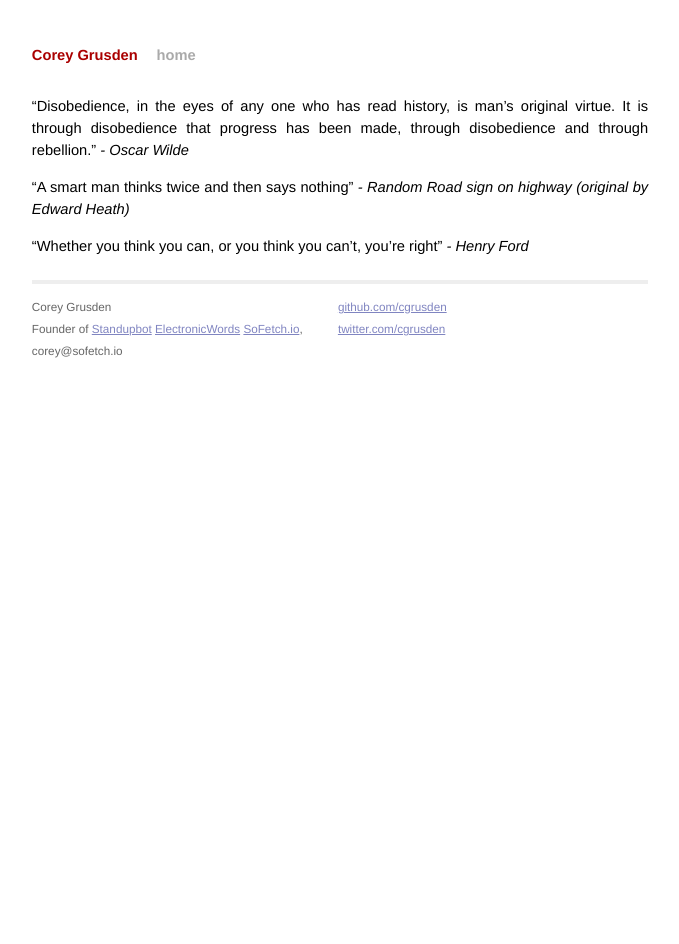
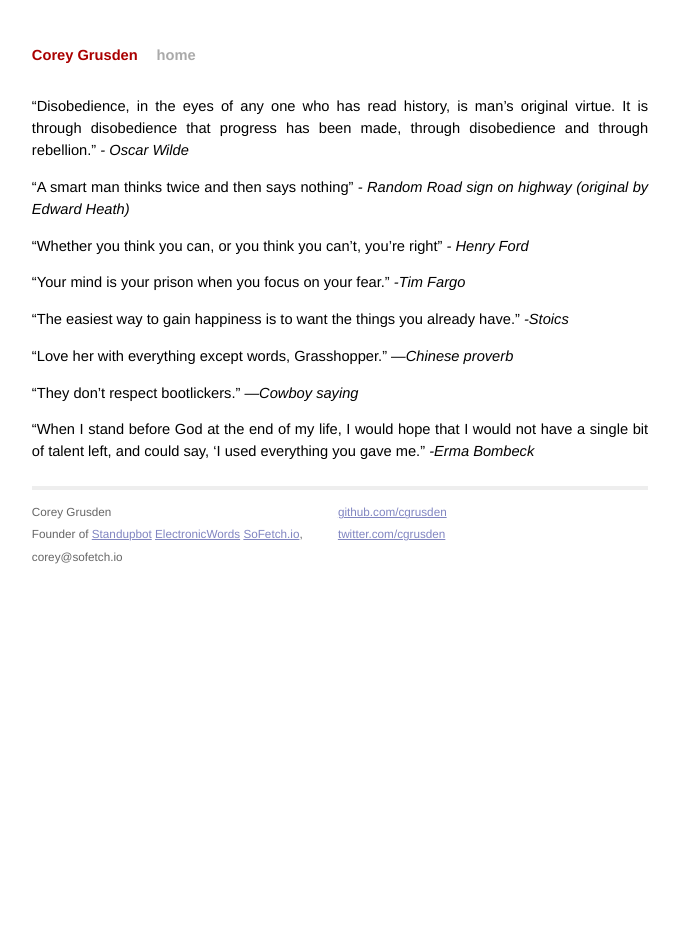
Before and after one commit to cgrusden/cgrusden.github.io, a Jekyll site: the page built from quotes.md, in a window 1280 px wide. Shown: the whole page, without its empty margins (300-979 px from the left). Built offline with Jekyll 4.4.1, drawn with Linux system fonts in a browser that asks for light colours; our own code applies the rules of GitHub Pages for plain Markdown files.

Commit message:
ADd erma

```diff
--- a/quotes.md
+++ b/quotes.md
@@ -7,3 +7,13 @@ title: "Quotes I live by"
 "A smart man thinks twice and then says nothing" _- Random Road sign on highway (original by Edward Heath)_
 
 "Whether you think you can, or you think you can't, you're right" _- Henry Ford_
+
+"Your mind is your prison when you focus on your fear." _-Tim Fargo_
+
+"The easiest way to gain happiness is to want the things you already have." _-Stoics_
+
+“Love her with everything except words, Grasshopper.” _—Chinese proverb_
+
+“They don’t respect bootlickers.” _—Cowboy saying_
+
+"When I stand before God at the end of my life, I would hope that I would not have a single bit of talent left, and could say, 'I used everything you gave me." _-Erma Bombeck_
```
